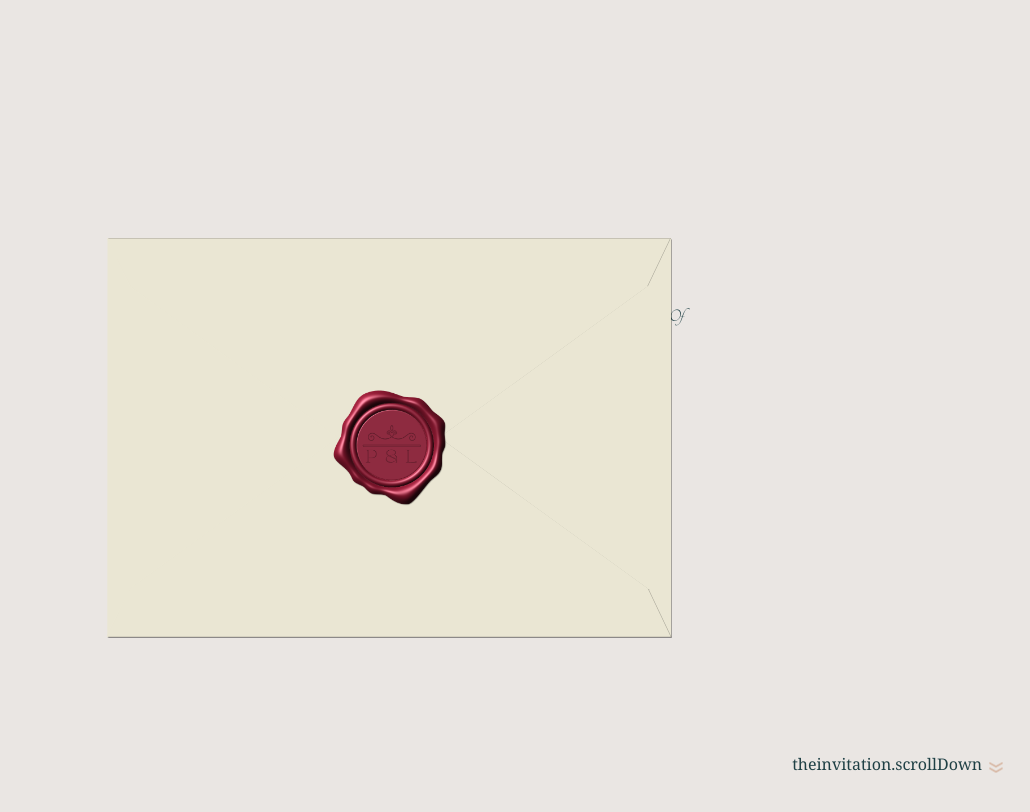
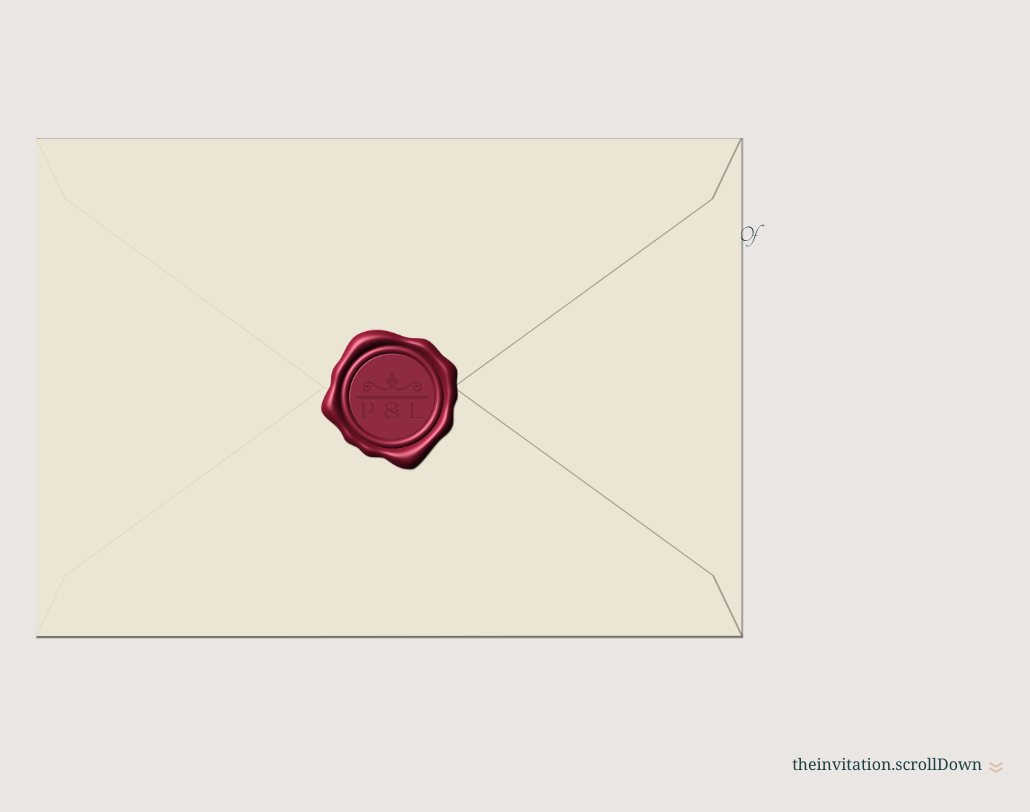
Before and after one commit to lorenzosp93/wedding, a Vue app in the folder wedding-frontend/: page /landing in a window 1280 px wide. Shown: the top 812 px of the page, without its empty margins (250-1280 px from the left). Built offline with nearby package versions, Linux system fonts and the light colour scheme.

Commit message:
positioning of envelope

```diff
--- a/wedding-frontend/src/components/TheInvitation.vue
+++ b/wedding-frontend/src/components/TheInvitation.vue
@@ -2,7 +2,7 @@
 <div id="the-invitation" :class="{'h-[200vh]': loaded}" class="overflow-y-hidden">
   <div class="flex max-h-screen">
     <loading-view v-if="!loaded"></loading-view>
-    <div id="envelopeContainer" :class="{invisible: !loaded}" class="relative w-full mx-auto max-w-2xl max-h-[80vh]">
+    <div id="envelopeContainer" :class="{invisible: !loaded}" class="relative w-full mx-auto max-w-3xl max-h-screen top-10 sm:-top-20 lg:-top-40">
       <svg class="w-full h-full overflow-visible" viewBox="0 0 572 642" version="1.1" xmlns="http://www.w3.org/2000/svg" xmlns:xlink="http://www.w3.org/1999/xlink">
     <title>{{ $t('theinvitation.envelope') }}</title>
     <defs>
@@ -191,5 +191,5 @@ export default {
 
 <!-- Add "scoped" attribute to limit CSS to this component only -->
 <style scoped>
-@import url('https://fonts.googleapis.com/css2?family=Tangerine:wght@400;700&display=swap');
+  @import url('https://fonts.googleapis.com/css2?family=Tangerine:wght@400;700&display=swap');
 </style>
```
